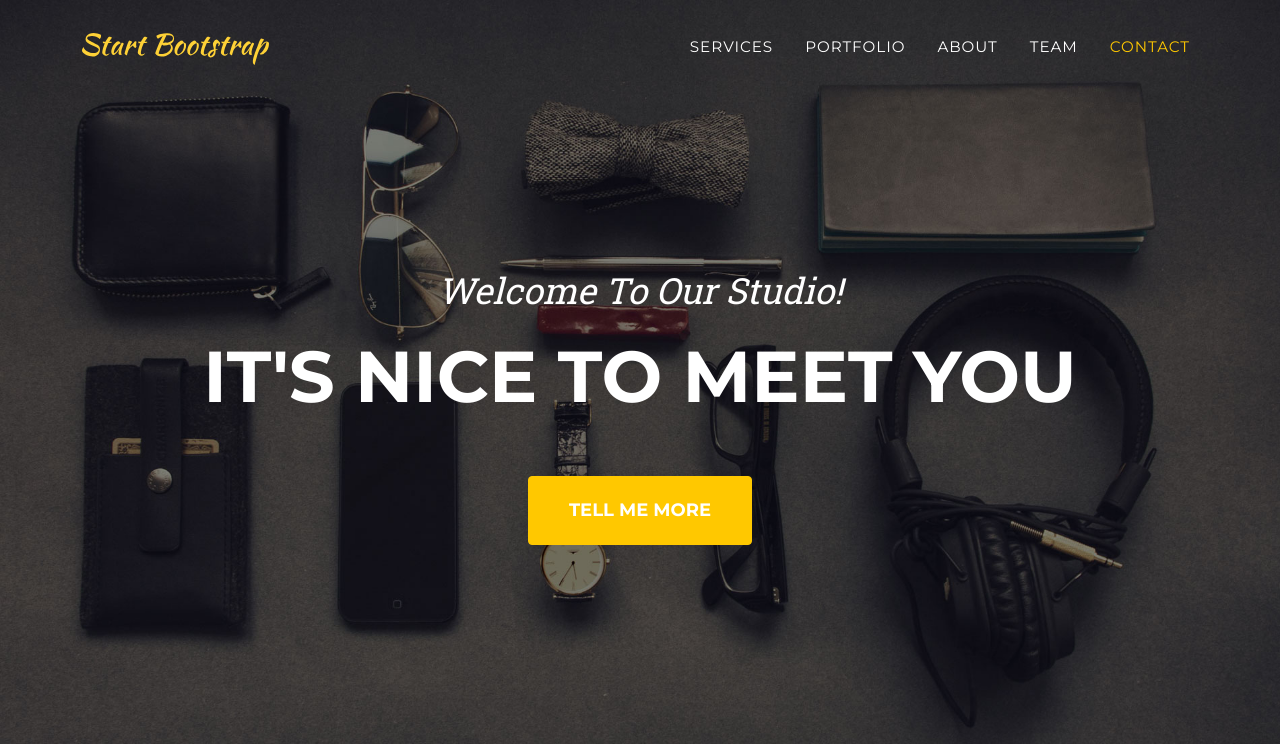
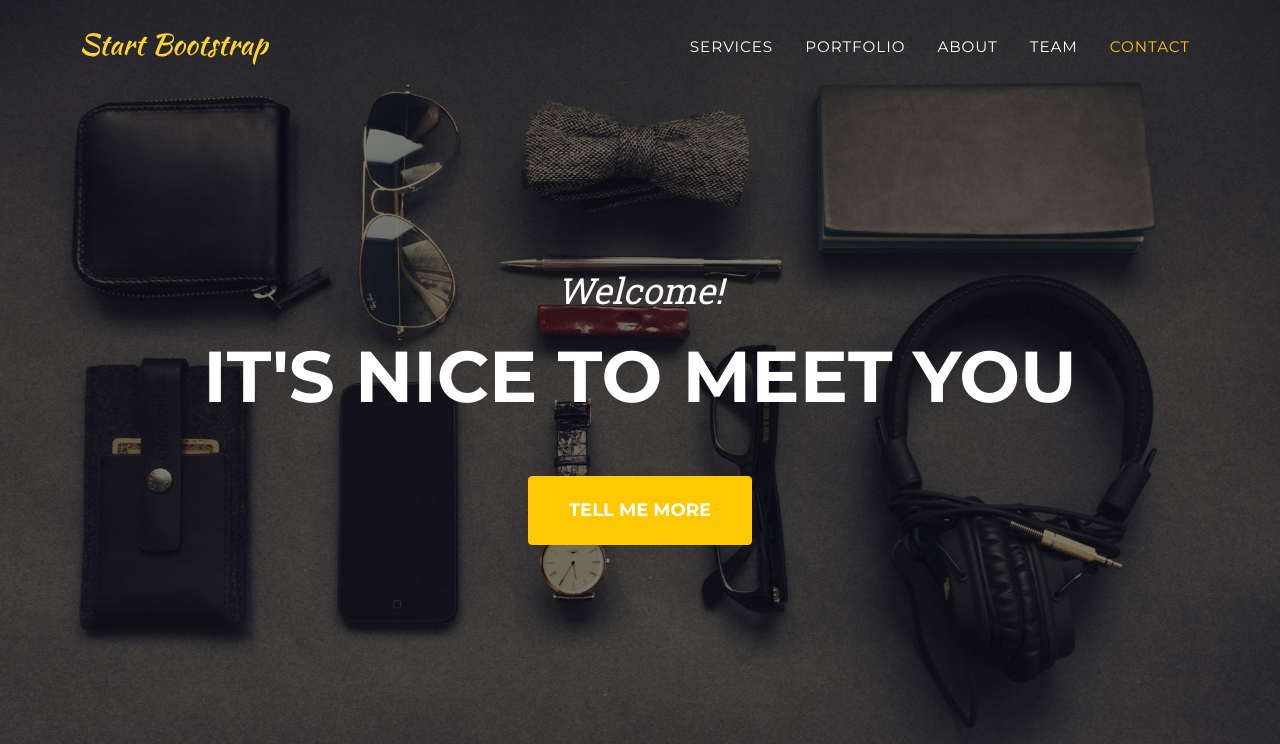
Before and after one commit to djeminamenza/recenzent, a CodeIgniter 4 app: template app/Views/home.php in a window 1280 px wide. Shown: the top 744 px of the page. Run offline with PHP 8.4 and a stand-in for CodeIgniter, Linux system fonts and the light colour scheme; the template is opened without the code that fills it, so the values that code supplies are empty; some libraries are stand-ins or nearby versions.

Commit message:
vojina izmena

```diff
--- a/app/Views/home.php
+++ b/app/Views/home.php
@@ -6,7 +6,7 @@
 
         <header class="masthead">
             <div class="container">
-                <div class="masthead-subheading">Welcome To Our Studio!</div>
+                <div class="masthead-subheading">Welcome!</div>
                 <div class="masthead-heading text-uppercase">It's Nice To Meet You</div>
                 <a class="btn btn-primary btn-xl text-uppercase" href="#services">Tell Me More</a>
             </div>
```
